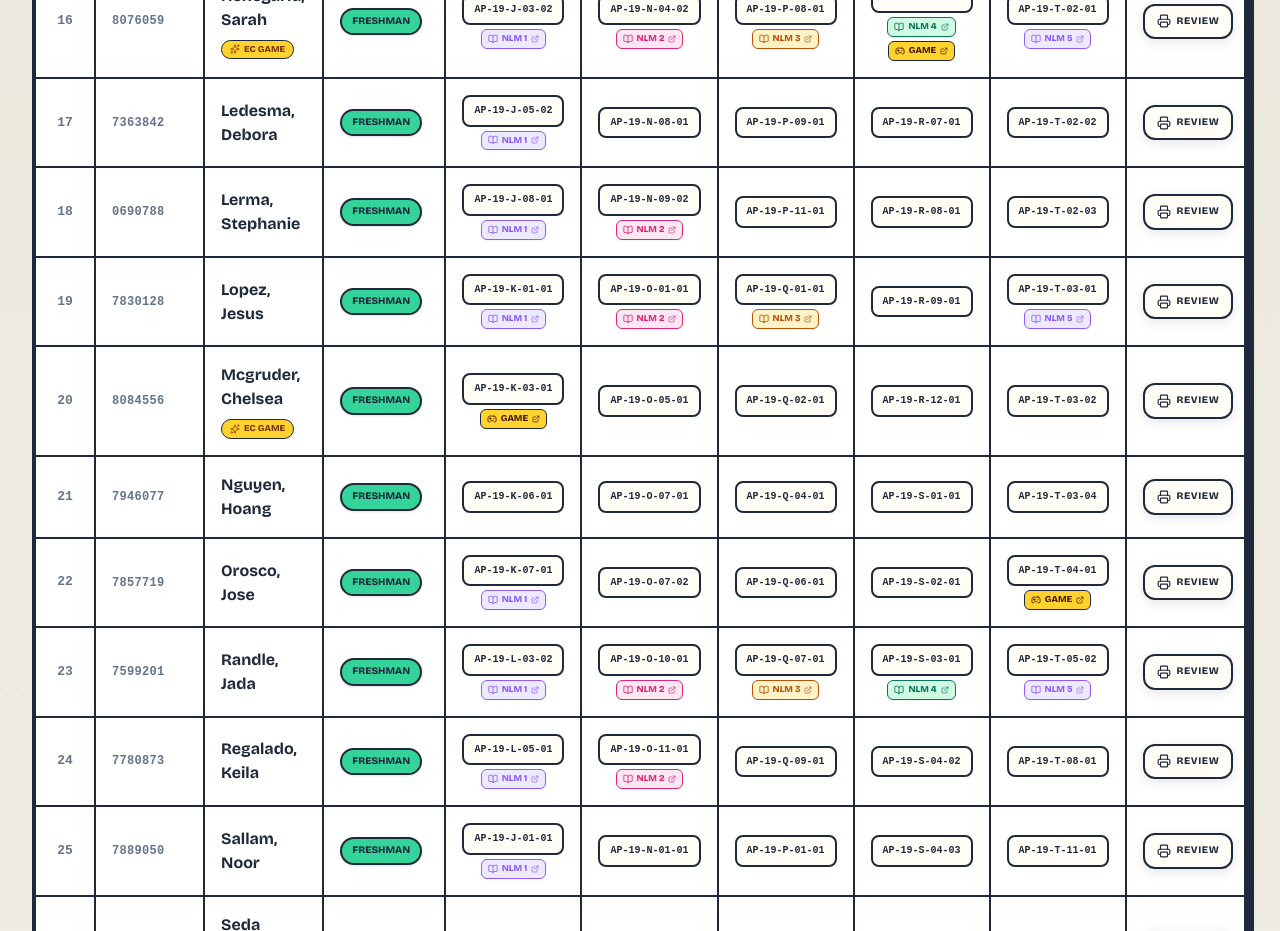
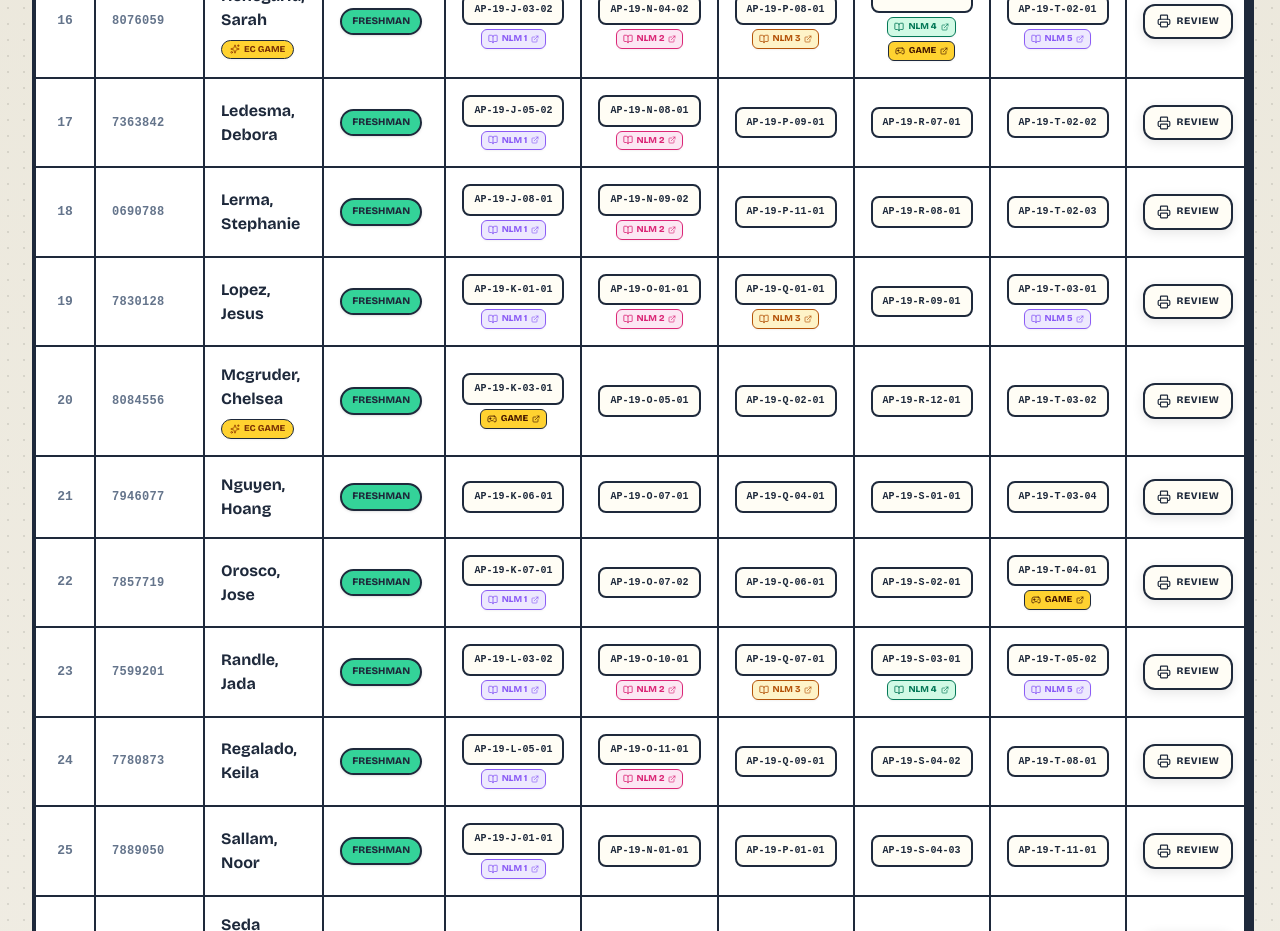
Before and after one commit to victogarcia4/ap2-notebook-lm-fall2026, a React (Vite) app: page / in a window 1280 px wide. Shown: the part 4400-5331 px from the top of the page. Built offline with nearby package versions, Linux system fonts and the light colour scheme; a web font is replaced by a local one.

Commit message:
feat: add Debora Ledesma's exam 2 notebook and data
Update student records to include exam 2 details and notebook link for Ledesma, Debora, and add the corresponding entry to the notebooks registry.

```diff
--- a/data/notebooks.json
+++ b/data/notebooks.json
@@ -438,5 +438,16 @@
     "topic": "Respiratory — CO2 Transport & Bicarbonate Buffer (AP-19-O-10-01)",
     "description": "Describe carbaminohemoglobin and bicarbonate buffer mechanisms transporting CO2 in plasma.",
     "createdAt": "2026-10-07"
+  },
+  {
+    "id": "notebook-ledesma-debora-exam2",
+    "title": "Cell-Mediated Immunity & MHC Pathways NotebookLM (AP-19-N-08-01)",
+    "url": "https://notebook.google.com/notebook/135702db-b081-47a1-9819-2b83b0c8203d",
+    "author": "Ledesma, Debora",
+    "role": "student",
+    "examId": "exam2",
+    "topic": "Immunity — Cell-Mediated Activation & MHC (AP-19-N-08-01)",
+    "description": "Describe cell-mediated activation pathways involving MHC-I/II proteins, Helper & Cytotoxic T cells.",
+    "createdAt": "2026-10-09"
   }
 ]
--- a/src/data/students.ts
+++ b/src/data/students.ts
@@ -165,8 +165,21 @@ export const defaultStudents: Student[] = [
     units: "4.00",
     plan: "Associate Degree - Associate of Science (AS)",
     level: "Freshman",
+    exam1: {
+      id: "AP-19-J-05-02",
+      chap: "13",
+      topic: "Endocrine",
+      desc: "List pituitary hormones (anterior/posterior) and summarize their target organs and physiological impact."
+    },
+    exam2: {
+      id: "AP-19-N-08-01",
+      chap: "16",
+      topic: "Immunity",
+      desc: "Describe cell-mediated activation pathways involving MHC-I/II proteins, Helper & Cytotoxic T cells."
+    },
     notebookLinks: {
-      exam1: "https://notebook.google.com/notebook/a27e856b-8195-4430-8273-34820328b2f7"
+      exam1: "https://notebook.google.com/notebook/a27e856b-8195-4430-8273-34820328b2f7",
+      exam2: "https://notebook.google.com/notebook/135702db-b081-47a1-9819-2b83b0c8203d"
     }
   },
   {
```
